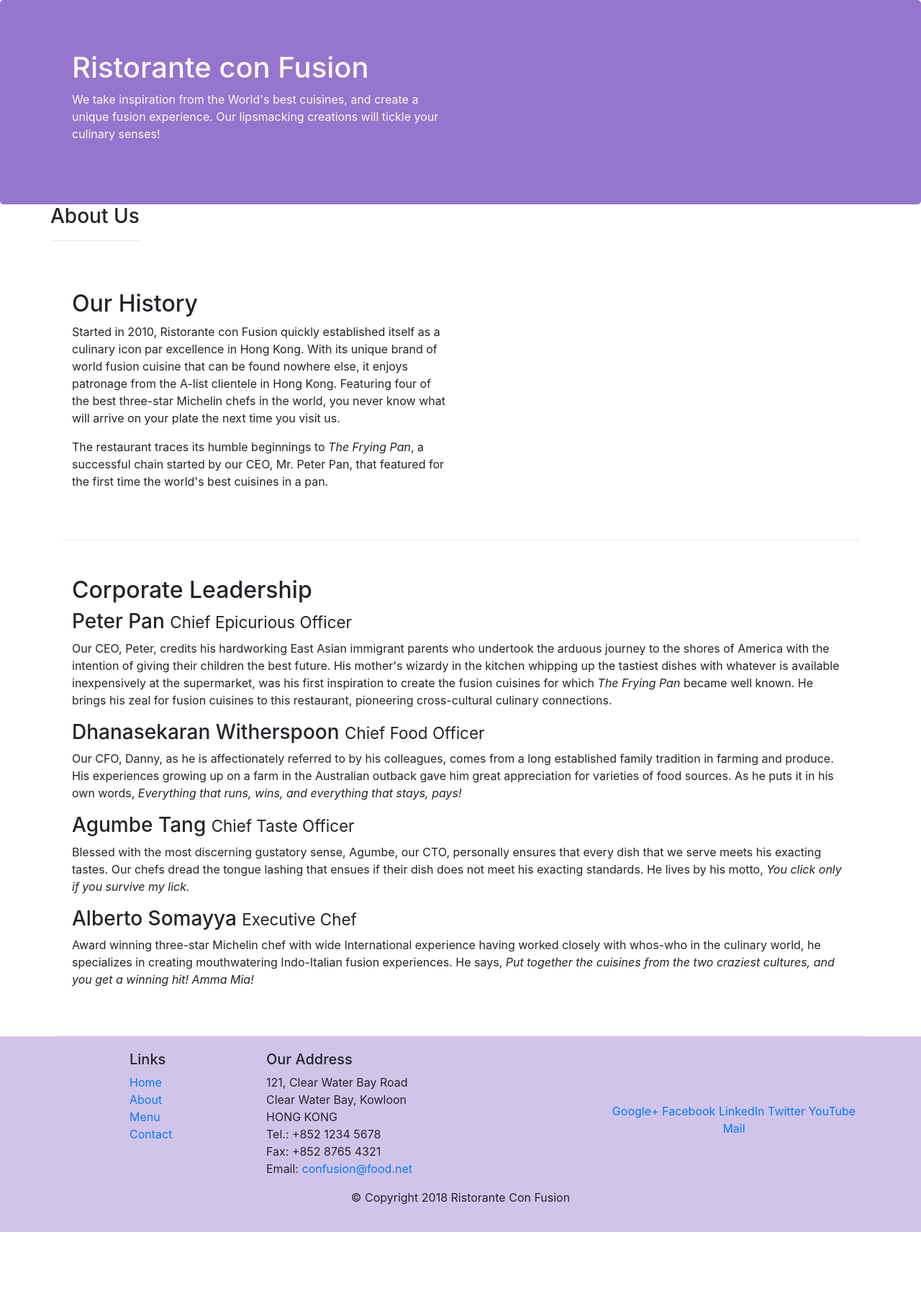
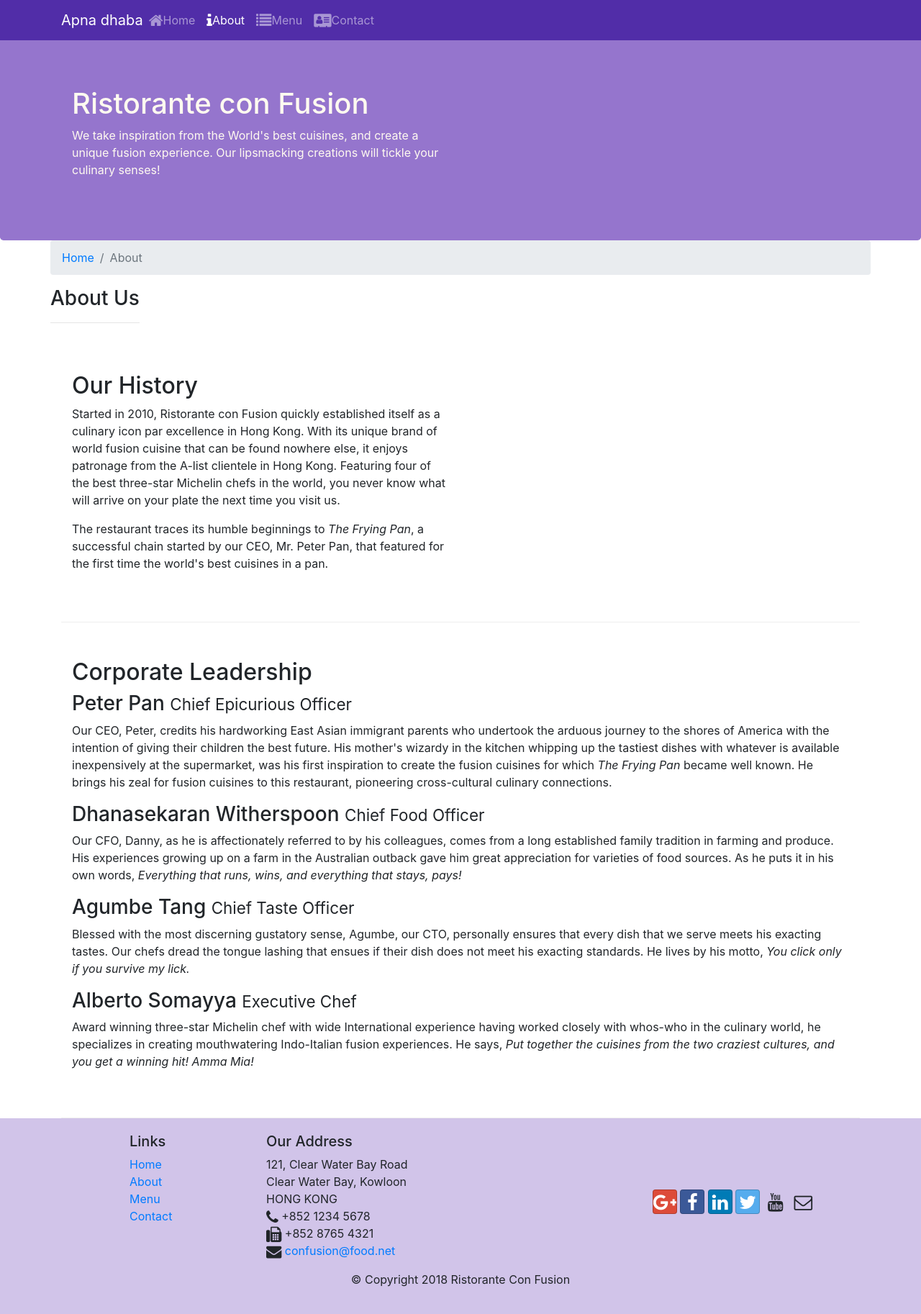
Before and after one commit to Bipin-Chaudhary/full-stack, a website: page aboutus.html in a window 1280 px wide. Shown: the whole page at 72% size. Before the commit the page ends 1712 px from the top, so only its background shows below. Drawn offline with nearby package versions, Linux system fonts and the light colour scheme.

Commit message:
BootstrapIconFonts

```diff
--- a/aboutus.html
+++ b/aboutus.html
@@ -14,11 +14,58 @@
       rel="stylesheet"
       href="node_modules/bootstrap/dist/css/bootstrap.min.css"
     />
+    <link
+      rel="stylesheet"
+      href="node_modules/font-awesome/css/font-awesome.min.css"
+    />
+    <link
+      rel="stylesheet"
+      href="node_modules/bootstrap-social/bootstrap-social.css"
+    />
     <link rel="stylesheet" href="css/styles.css" />
     <title>Ristorante Con Fusion: About Us</title>
   </head>
 
   <body>
+    <!--Navigation starts-->
+    <nav class="navbar navbar-dark navbar-expand-sm fixed-top">
+      <div class="container">
+        <button
+          class="navbar-toggler"
+          type="button"
+          data-toggle="collapse"
+          data-target="#Navbar"
+        >
+          <span class="navbar-toggler-icon"></span>
+        </button>
+        <a class="navbar-brand mr-auto" href="#">Apna dhaba</a>
+        <div class="collapse navbar-collapse" id="Navbar">
+          <ul class="navbar-nav mr-auto">
+            <li class="nav-list">
+              <a class="nav-link" href="index.html"
+                ><span class="fa fa-home fa-lg"></span>Home</a
+              >
+            </li>
+            <li class="nav-list active">
+              <a class="nav-link" href="aboutus.html"
+                ><span class="fa fa-info fa-lg"></span>About</a
+              >
+            </li>
+            <li class="nav-list">
+              <a class="nav-link" href="#"
+                ><span class="fa fa-list fa-lg"></span>Menu</a
+              >
+            </li>
+            <li class="nav-list">
+              <a class="nav-link" href="#"
+                ><span class="fa fa-address-card fa-lg"></span>Contact</a
+              >
+            </li>
+          </ul>
+        </div>
+      </div>
+    </nav>
+    <!--Navigation-ends-->
     <header class="jumbotron">
       <div class="container">
         <div class="row row-header">
@@ -37,6 +84,10 @@
 
     <div class="container">
       <div class="row align-items-center">
+        <ol class="col-12 breadcrumb">
+          <li class="breadcrumb-item"><a href="index.html">Home</a></li>
+          <li class="breadcrumb-item active"><a>About</a></li>
+        </ol>
         <div>
           <h3>About Us</h3>
           <hr />
@@ -119,8 +170,8 @@
           <div class="col-4 offset-1 col-sm-2">
             <h5>Links</h5>
             <ul class="list-unstyled">
-              <li><a href="#">Home</a></li>
-              <li><a href="#">About</a></li>
+              <li><a href="index.html">Home</a></li>
+              <li><a href="aboutus.html">About</a></li>
               <li><a href="#">Menu</a></li>
               <li><a href="#">Contact</a></li>
             </ul>
@@ -131,19 +182,42 @@
               121, Clear Water Bay Road<br />
               Clear Water Bay, Kowloon<br />
               HONG KONG<br />
-              Tel.: +852 1234 5678<br />
-              Fax: +852 8765 4321<br />
-              Email: <a href="mailto:confusion@food.net">confusion@food.net</a>
+              <i class="fa fa-phone fa-lg"></i> +852 1234 5678<br />
+              <i class="fa fa-fax fa-lg"></i> +852 8765 4321<br />
+              <i class="fa fa-envelope fa-lg"></i>
+              <a href="mailto:confusion@food.net">confusion@food.net</a>
             </address>
           </div>
           <div class="col-12 col-sm-4 align-self-center">
             <div class="text-center">
-              <a href="http://google.com/+">Google+</a>
-              <a href="http://www.facebook.com/profile.php?id=">Facebook</a>
-              <a href="http://www.linkedin.com/in/">LinkedIn</a>
-              <a href="http://twitter.com/">Twitter</a>
-              <a href="http://youtube.com/">YouTube</a>
-              <a href="mailto:">Mail</a>
+              <a
+                class="btn btn-social-icon btn-google"
+                href="http://google.com/+"
+                ><i class="fa fa-google-plus fa-lg"></i
+              ></a>
+              <a
+                class="btn btn-social-icon btn-facebook"
+                href="http://www.facebook.com/profile.php?id="
+                ><i class="fa fa-facebook fa-lg"></i
+              ></a>
+              <a
+                class="btn btn-social-icon btn-linkedin"
+                href="http://www.linkedin.com/in/"
+                ><i class="fa fa-linkedin fa-lg"></i
+              ></a>
+              <a
+                class="btn btn-social-icon btn-twitter"
+                href="http://twitter.com/"
+                ><i class="fa fa-twitter fa-lg"></i
+              ></a>
+              <a
+                class="btn btn-social-icon btn-youtube"
+                href="http://youtube.com/"
+                ><i class="fa fa-youtube fa-lg"></i
+              ></a>
+              <a class="btn btn-social-icon" href="mailto:"
+                ><i class="fa fa-envelope-o fa-lg"></i
+              ></a>
             </div>
           </div>
         </div>
--- a/css/styles.css
+++ b/css/styles.css
@@ -28,3 +28,12 @@
   margin: 0px;
   color: #0f0f0f;
 }
+
+body {
+  padding: 50px 0px 0px 0px;
+  z-index: 0;
+}
+
+.navbar-dark {
+  background-color: #512da8;
+}
--- a/package.json
+++ b/package.json
@@ -15,6 +15,8 @@
   },
   "dependencies": {
     "bootstrap": "^4.5.0",
+    "bootstrap-social": "^5.1.1",
+    "font-awesome": "^4.7.0",
     "jquery": "^3.5.1",
     "popper.js": "^1.12.9"
   }
```
Also changed, not shown: index.html (+83 -10 lines), 1 other file.
